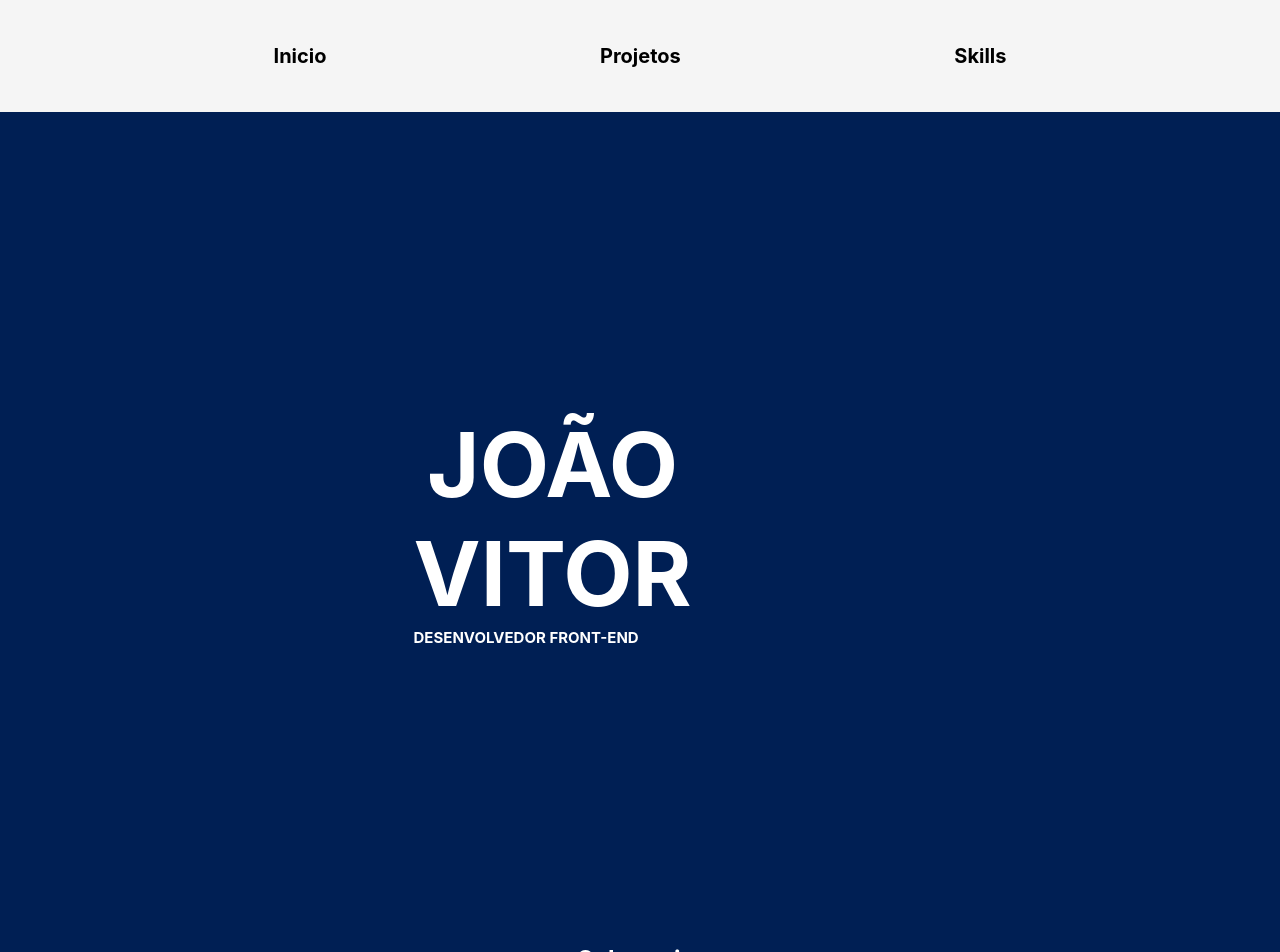
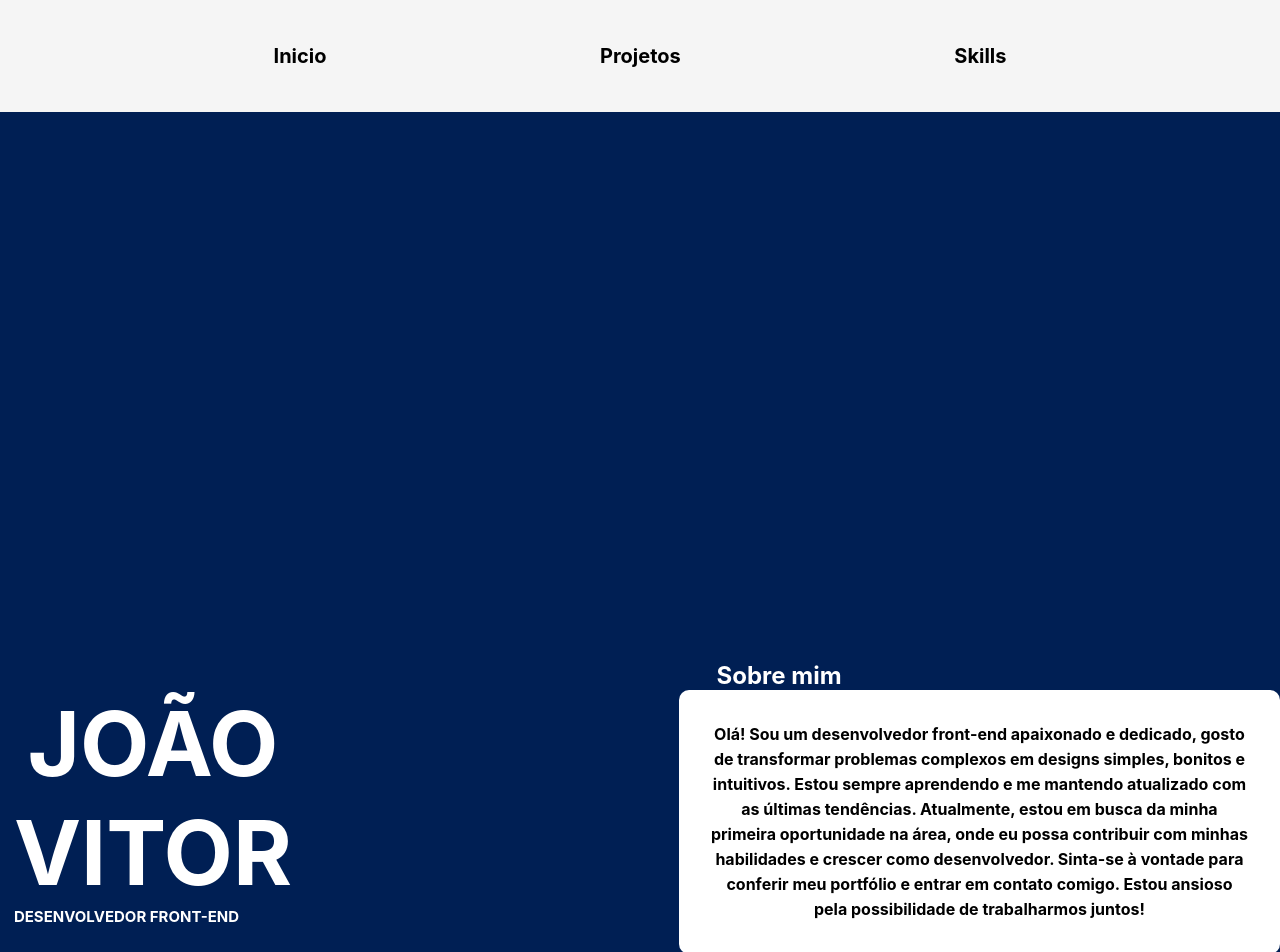
Before and after one commit to Vitor104/meu-portfolio, a React (Create React App) app: page /home in a window 1280 px wide. Shown: the top 952 px of the page. Built offline with nearby package versions, Linux system fonts and the light colour scheme.

Commit message:
Update home.module.css

```diff
--- a/src/components/home/home.module.css
+++ b/src/components/home/home.module.css
@@ -109,3 +109,21 @@
       width: 60%;
     }
   }
+
+  @media only screen and (min-width: 1024px) {
+    .main {
+      display: flex;
+      flex-direction: row;
+      align-items: center;
+      justify-content: space-between;
+      margin: 0 auto;
+      width: 100%;
+    }
+
+    .aboutMe, .aboutMeSection {
+      margin: 0;
+      float: right;
+      text-align: center;
+    }
+
+  }
```
